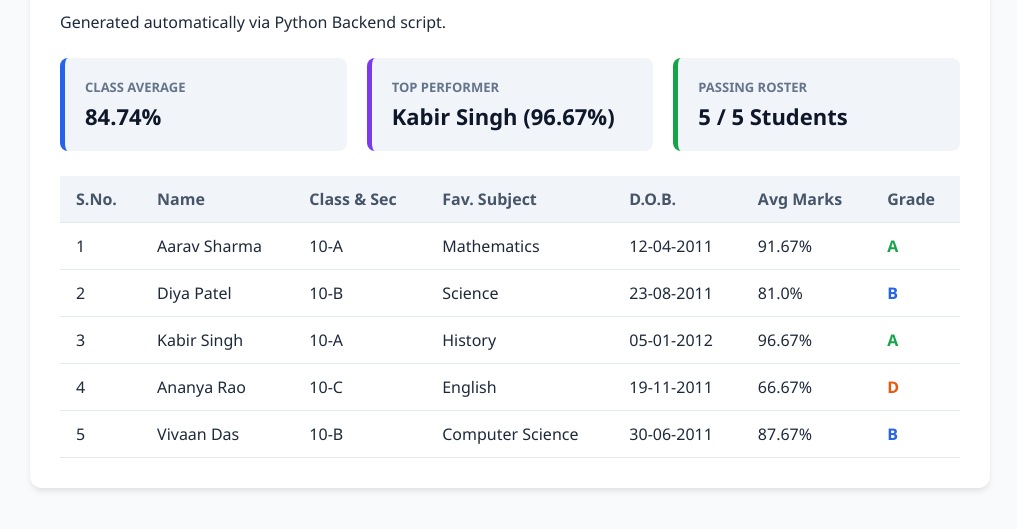
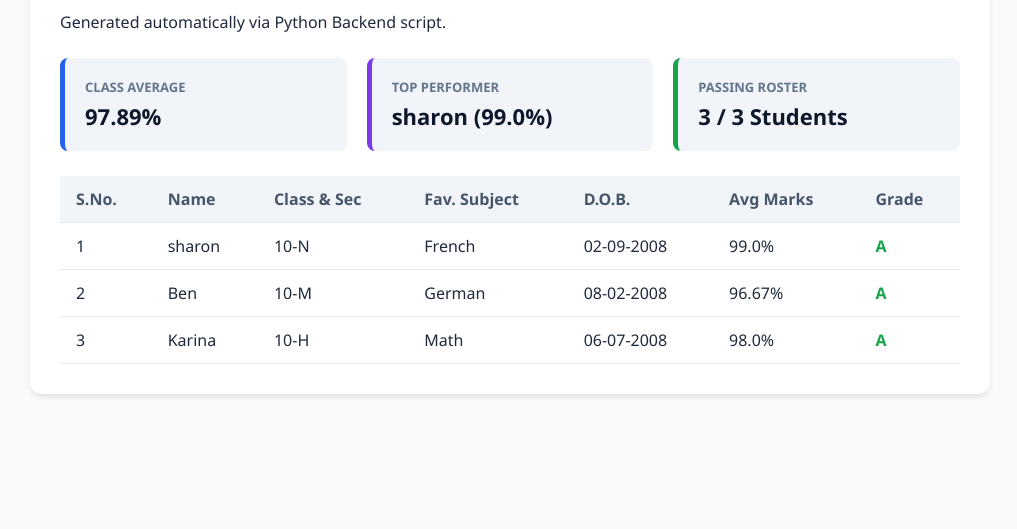
Before and after one commit to felicia672/student-record-exporter, a plain HTML site: page index.html in a window 1280 px wide. Shown: the part 135-664 px from the top of the page, without its empty margins (130-1147 px from the left). Drawn offline with Linux system fonts and the light colour scheme.

```diff
--- a/index.html
+++ b/index.html
@@ -25,8 +25,6 @@
             border-bottom: 2px solid #e2e8f0;
             padding-bottom: 10px;
         }
-
-        /* Analytics Grid Layout */
         .analytics-grid {
             display: grid;
             grid-template-columns: repeat(auto-fit, minmax(200px, 1fr));
@@ -55,7 +53,6 @@
             font-weight: bold;
             color: #0f172a;
         }
-
         table {
             width: 100%;
             border-collapse: collapse;
@@ -86,19 +83,18 @@
         <h1>Academic Performance Dashboard</h1>
         <p>Generated automatically via Python Backend script.</p>
 
-        <!-- Live Analytics Cards Section -->
         <div class="analytics-grid">
             <div class="card accent-blue">
                 <div class="card-title">Class Average</div>
-                <div class="card-value">84.74%</div>
+                <div class="card-value">97.89%</div>
             </div>
             <div class="card accent-purple">
                 <div class="card-title">Top Performer</div>
-                <div class="card-value">Kabir Singh (96.67%)</div>
+                <div class="card-value">sharon (99.0%)</div>
             </div>
             <div class="card accent-green">
                 <div class="card-title">Passing Roster</div>
-                <div class="card-value">5 / 5 Students</div>
+                <div class="card-value">3 / 3 Students</div>
             </div>
         </div>
 
@@ -118,52 +114,32 @@
 
         <tr>
             <td>1</td>
-            <td>Aarav Sharma</td>
-            <td>10-A</td>
-            <td>Mathematics</td>
-            <td>12-04-2011</td>
-            <td>91.67%</td>
+            <td>sharon</td>
+            <td>10-N</td>
+            <td>French</td>
+            <td>02-09-2008</td>
+            <td>99.0%</td>
             <td class="grade-A">A</td>
         </tr>
 
         <tr>
             <td>2</td>
-            <td>Diya Patel</td>
-            <td>10-B</td>
-            <td>Science</td>
-            <td>23-08-2011</td>
-            <td>81.0%</td>
-            <td class="grade-B">B</td>
-        </tr>
-
-        <tr>
-            <td>3</td>
-            <td>Kabir Singh</td>
-            <td>10-A</td>
-            <td>History</td>
-            <td>05-01-2012</td>
+            <td>Ben</td>
+            <td>10-M</td>
+            <td>German</td>
+            <td>08-02-2008</td>
             <td>96.67%</td>
             <td class="grade-A">A</td>
         </tr>
 
         <tr>
-            <td>4</td>
-            <td>Ananya Rao</td>
-            <td>10-C</td>
-            <td>English</td>
-            <td>19-11-2011</td>
-            <td>66.67%</td>
-            <td class="grade-D">D</td>
-        </tr>
-
-        <tr>
-            <td>5</td>
-            <td>Vivaan Das</td>
-            <td>10-B</td>
-            <td>Computer Science</td>
-            <td>30-06-2011</td>
-            <td>87.67%</td>
-            <td class="grade-B">B</td>
+            <td>3</td>
+            <td>Karina</td>
+            <td>10-H</td>
+            <td>Math</td>
+            <td>06-07-2008</td>
+            <td>98.0%</td>
+            <td class="grade-A">A</td>
         </tr>
 
             </tbody>
```
Also changed, not shown: 1 other file.
